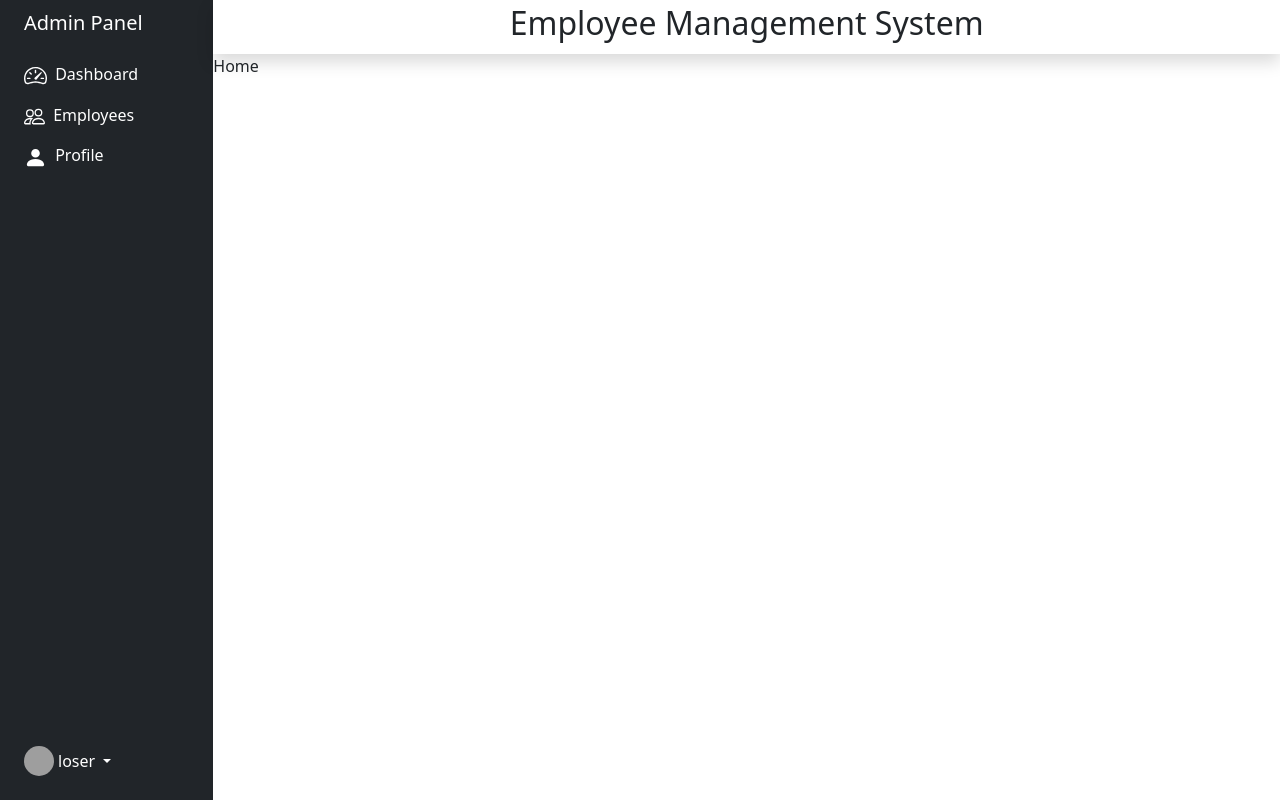
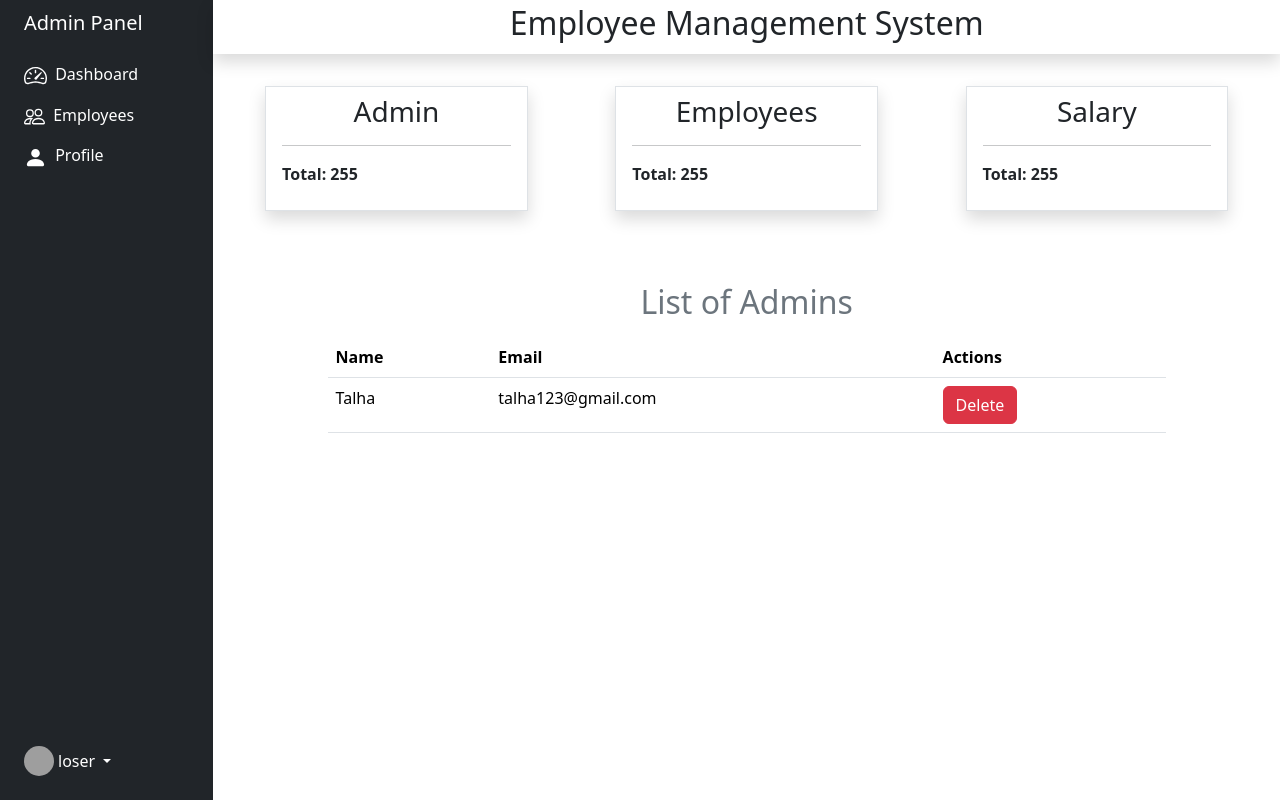
Before and after one commit to muhammad-talha02/Ems-client, a React (Vite) app: page / in a window 1280 px wide. Built offline with nearby package versions, Linux system fonts and the light colour scheme; grey boxes are pictures that could not be loaded.

Commit message:
Home page UI completed in Admin Dashboard/Home page

```diff
--- a/src/pages/admin/Home.jsx
+++ b/src/pages/admin/Home.jsx
@@ -2,7 +2,52 @@
 
 const Home = () => {
   return (
-    <div>Home</div>
+    <>
+    <div className="container my-4">
+      <div className="row d-flex justify-content-around px-2">
+        <div className="mx-lg-2 mx-md-1 my-2 col-sm-6 col-lg-3 col-md-4 border shadow px-3 py-2">
+          <h3 className='text-center'>Admin</h3>
+          <hr />
+          <p className='fw-bold'>Total: 255</p>
+        </div>
+        <div className="mx-lg-2 mx-md-1 my-2 col-sm-6 col-lg-3 col-md-4 border shadow px-3 py-2">
+          <h3 className='text-center'>Employees</h3>
+          <hr />
+          <p className='fw-bold'>Total: 255</p>
+        </div>
+        <div className="mx-lg-2 mx-md-1 my-2 col-sm-6 col-lg-3 col-md-4 border shadow px-3 py-2">
+          <h3 className='text-center'>Salary</h3>
+          <hr />
+          <p className='fw-bold'>Total: 255</p>
+        </div>
+      </div>
+      <div className="row p-3 mt-5">
+      <h2 className='text-center text-secondary'>List of Admins</h2>
+      <div className="col-lg-10 col-12 my-2 mx-auto">
+
+
+      <table class="table">
+  <thead>
+    <tr>
+      <th scope="col">Name</th>
+      <th scope="col">Email</th>
+      <th scope="col">Actions</th>
+    </tr>
+  </thead>
+  <tbody>
+    <tr>
+      <td>Talha</td>
+      <td>talha123@gmail.com</td>
+      <td>
+      <button className='btn btn-danger'>Delete</button>
+      </td>
+    </tr>
+  </tbody>
+</table>
+      </div>
+      </div>
+    </div>
+    </>
   )
 }
 
```
